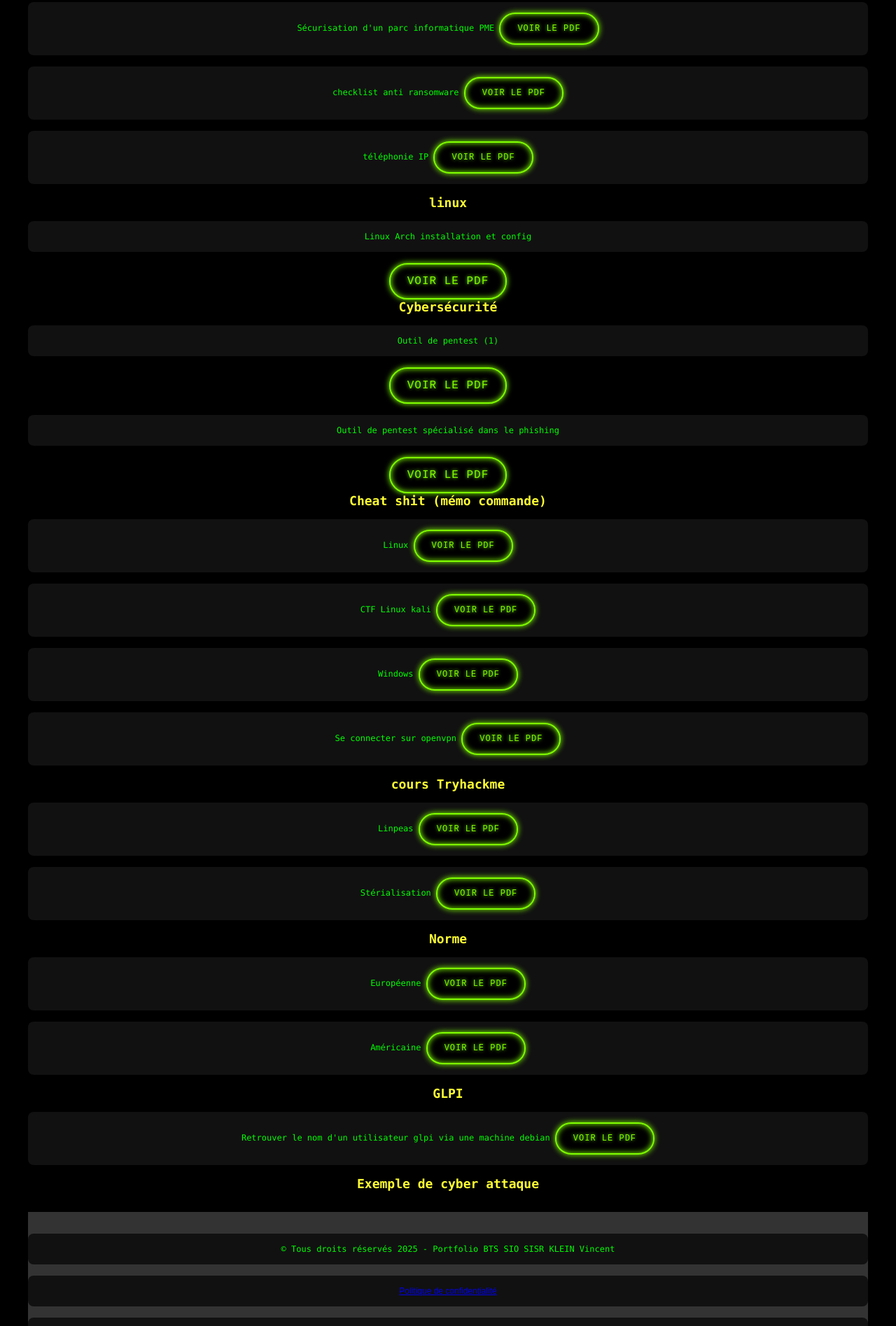
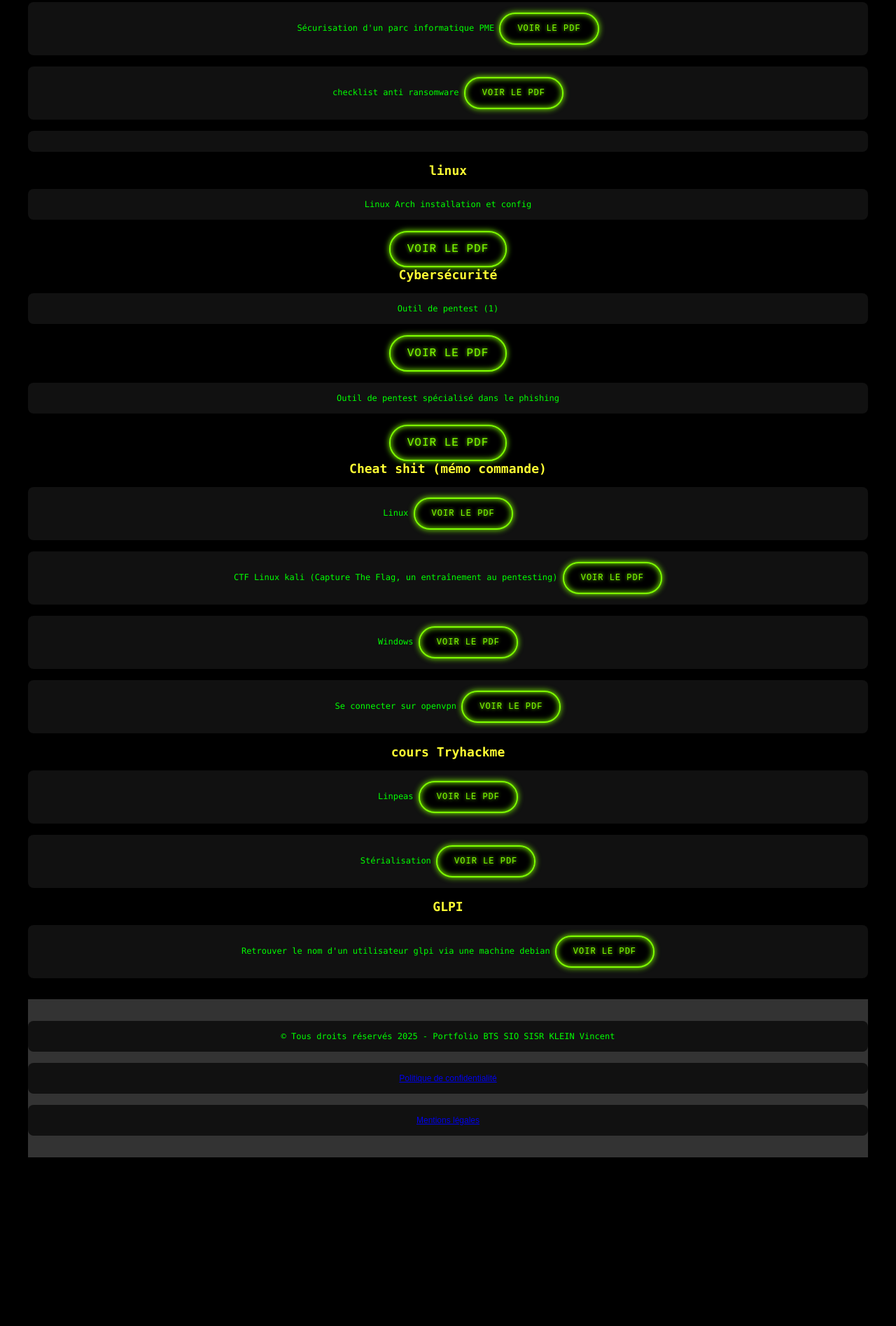
Before and after one commit to JokerIbrah/BTS_SIO_portofolio, a plain HTML site: page documentationpersonnelle.html in a window 1280 px wide. Shown: the part 395-2290 px from the top of the page at 70% size. After the commit the page ends 2093 px from the top, so only its background shows below. Drawn offline with Linux system fonts and the light colour scheme.

Commit message:
multiple

```diff
--- a/documentationpersonnelle.html
+++ b/documentationpersonnelle.html
@@ -66,8 +66,8 @@
 
         </p>
 
-        <p>téléphonie IP
-         <a href="#" target="_blank" rel="noopener noreferrer" class="retro-btn">Voir le PDF</a>
+        <!--<p>téléphonie IP
+         <a href="#" target="_blank" rel="noopener noreferrer" class="retro-btn">Voir le PDF</a> -->
         </p>
         <h2>linux</h2>
         <p>Linux Arch installation et config</p>
@@ -83,7 +83,7 @@
         <p> Linux
             <a href="cheat_sheet_linux.pdf" target="_blank" rel="noopener noopener" class="retro-btn">Voir le PDF</a>
         </p>
-        <p> CTF Linux kali
+        <p> CTF Linux kali (Capture The Flag, un entraînement au pentesting)
             <a href="cheat_shit_CTF_sur_Linux.pdf" target="_blank" rel="noopener noopener" class="retro-btn">Voir le PDF</a>
         </p>
         <p> Windows
@@ -99,20 +99,20 @@
         <p>Stérialisation
         <a href="cours_CTF.pdf" target="_blank" rel="noopener noreferrer" class="retro-btn">Voir le PDF</a>
         </p>
-        <h2> Norme</h2>
+        <!--<h2> Norme</h2>
         <p> Européenne
         <a href="#" target="_blank" rel="noopener noreferrer" class="retro-btn">Voir le PDF</a>
         </p>
         <p>Américaine
         <a href="#" target="_blank" rel="noopener noreferrer" class="retro-btn">Voir le PDF</a>
-        </p>
+        </p> -->
         <h2>GLPI</h2>
 
     <p>Retrouver le nom d'un utilisateur glpi via une machine debian
         <a href="retrouver le nom d'un user glpi vi un shell debian.pdf" target="_blank" rel="noopener noreferrer" class="retro-btn">voir le PDF</a>
     </p>
 
-        <h2>Exemple de cyber attaque</h2>
+       <!-- <h2>Exemple de cyber attaque</h2> -->
 
 
 
```
Also changed, not shown: TPbloc1.html (+3 -0 lines), TPbloc2.html (+5 -2 lines), index.html (+1 -1 lines).
